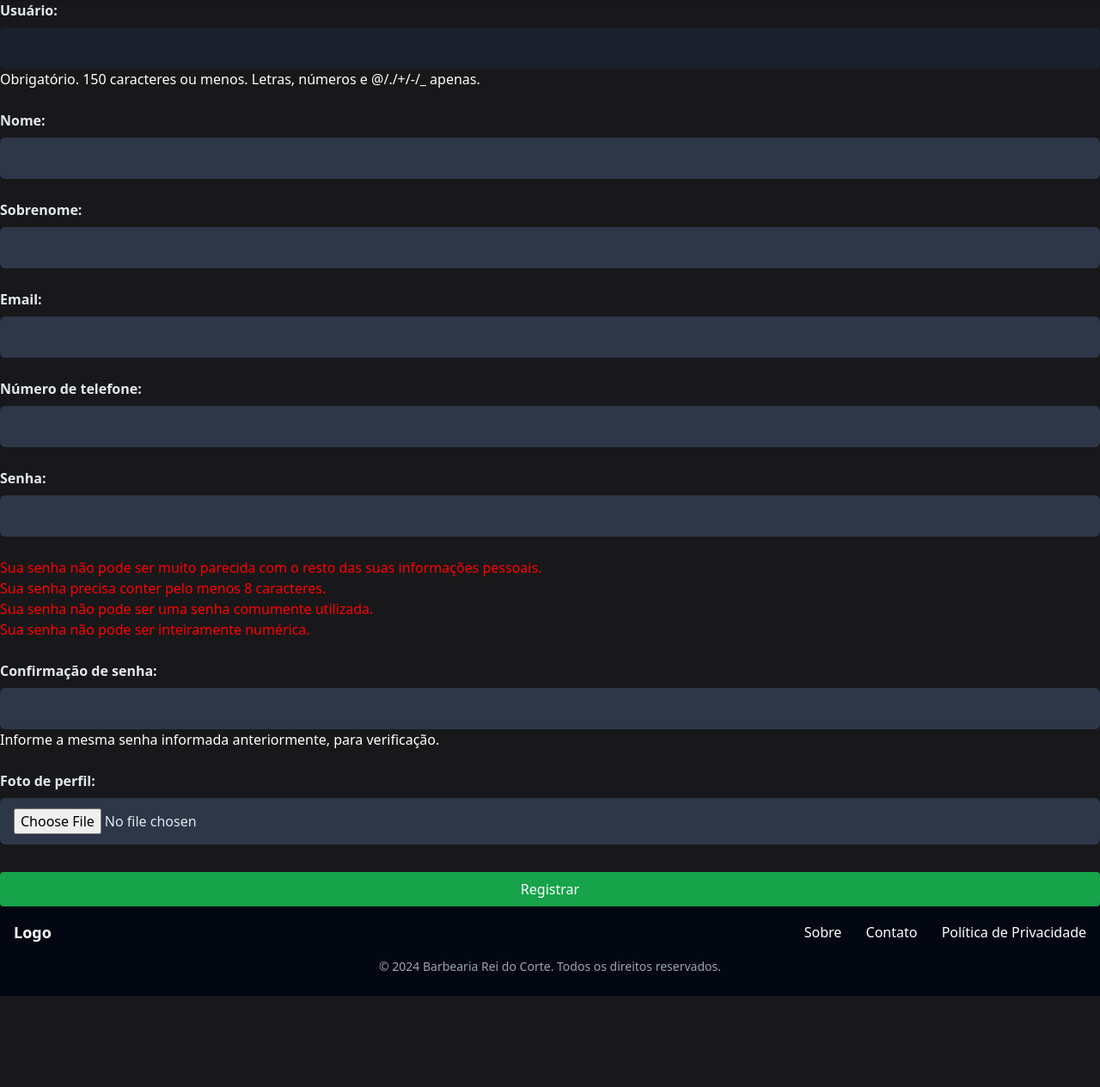
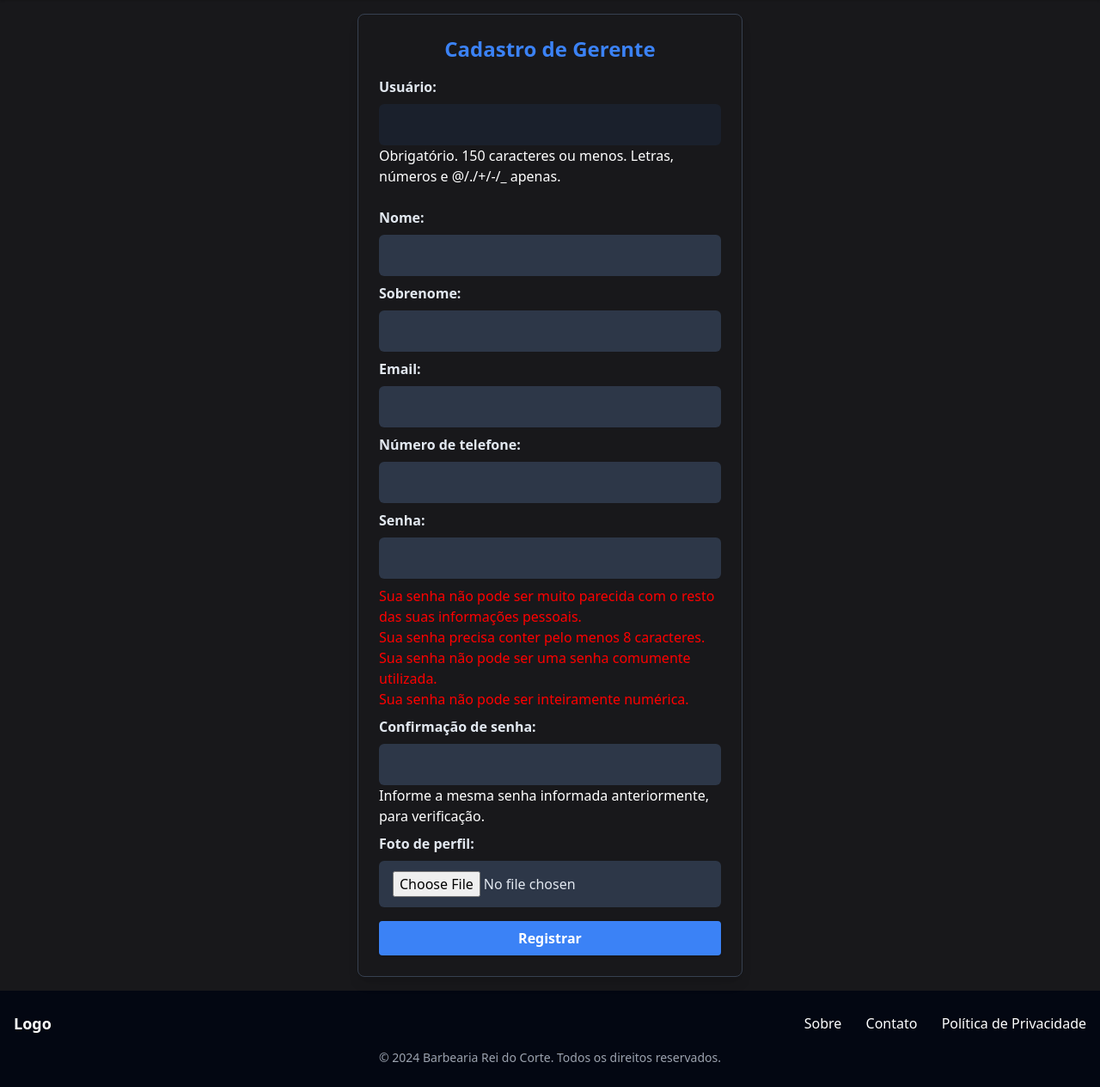
Before and after one commit to Matiaszz/Appointment-Scheduling-System, a Django app: page /authentication/manager/ in a window 1280 px wide. Shown: the part 52-1316 px from the top of the page at 86% size. Before the commit the page ends 1210 px from the top, so only its background shows below. Run offline with Django 5.2, Linux system fonts and the light colour scheme; a user stored in the database is signed in; tables that the repository leaves empty hold one stand-in row (values such as "Sample post"); some libraries are stand-ins or nearby versions.

Commit message:
feat: frontend of manager registration has been implemented

```diff
--- a/appointments/templates/appointments/manager_auth.html
+++ b/appointments/templates/appointments/manager_auth.html
@@ -1,10 +1,19 @@
 {% extends "base.html" %}
 
 {% block content %}
-    <form method="POST" enctype="multipart/form-data" action="{% url "appointments:auth_manager" %}">
-        {% csrf_token %}
-        {{manager_form.as_p}}
-        <button type="submit" name="register" class="w-full translate-y-2 bg-green-600 text-white py-2 rounded hover:bg-green-700 focus:outline-none focus:ring-2 focus:ring-green-500">Registrar</button>
-    </form>
-
+<div class="flex justify-center items-center min-h-screen text-white p-4">
+    <div class="shadow-lg rounded-lg p-6 w-full max-w-md border bg-zinc-900 border-gray-700">
+        <h2 class="text-2xl font-semibold text-center text-blue-500 mb-4">Cadastro de Gerente</h2>
+        <form method="POST" enctype="multipart/form-data" action="{% url "appointments:auth_manager" %}" class="space-y-4">
+            {% csrf_token %}
+            <div class="space-y-2">
+                {{ manager_form.as_p }}
+            </div>
+            <button type="submit" name="register"
+                class="bg-blue-500 hover:bg-blue-600 text-white font-semibold py-2 px-4 rounded shadow transition duration-200 w-full">
+                Registrar
+            </button>
+        </form>
+    </div>
+</div>
 {% endblock content %}
```
